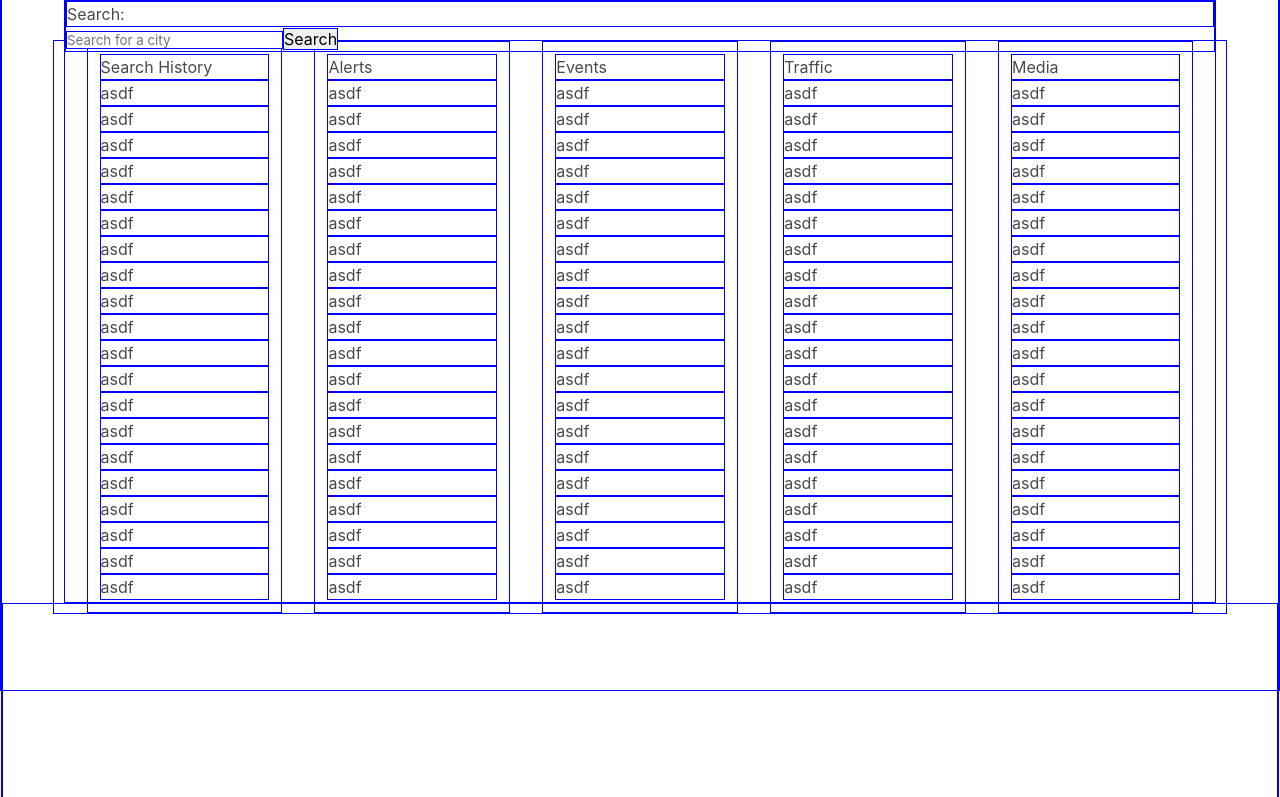
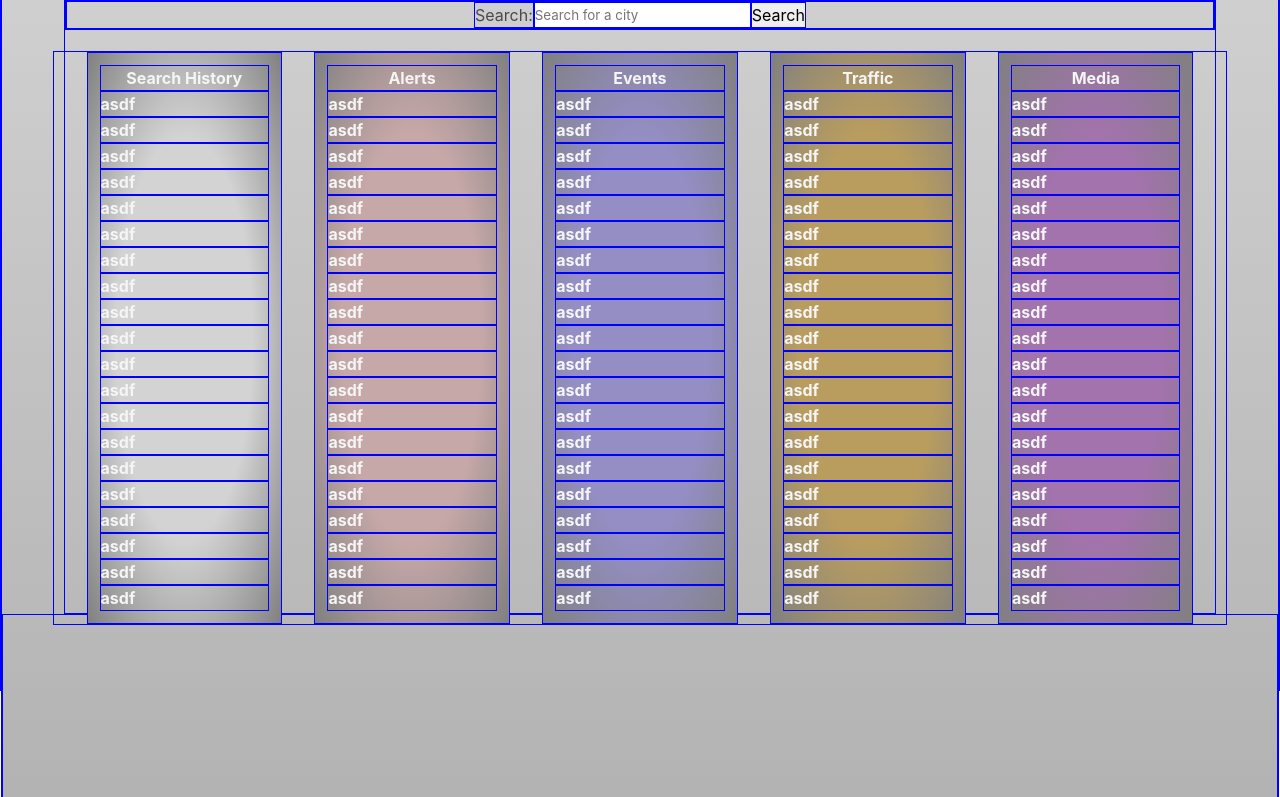
Before and after one commit to chaunnybby7/the-travel-center, a website: page index.html in a window 1280 px wide. Shown: the part 109-906 px from the top of the page. Drawn offline with nearby package versions, Linux system fonts and the light colour scheme; no server answers.

Commit message:
add css styling

```diff
--- a/assets/css/style.css
+++ b/assets/css/style.css
@@ -1,5 +1,15 @@
+:root {
+
+}
+
 * {
     border: 1px solid blue;
+}
+
+body {
+    background-image: linear-gradient(
+        lightgray 0%,
+        darkgray 100%);
 }
 
 #map {
@@ -12,3 +22,47 @@
 .column.is-2 {
     min-height: 400px;
 }
+
+#search-container {
+    margin-bottom: 33px;
+}
+
+#search-history {
+    background-image: radial-gradient(
+        lightgray 50%,
+        gray 100%);
+    color: whitesmoke;
+    font-weight: bolder;
+}
+
+#alerts {
+    background-image: radial-gradient(
+        rgb(199, 168, 168) 50%,
+        gray 100%);
+        color: whitesmoke;
+        font-weight: bolder;
+}
+
+#live-events {
+    background-image: radial-gradient(
+        rgb(148, 142, 196) 50%,
+        gray 100%);
+        color: whitesmoke;
+        font-weight: bolder;
+}
+
+#current-traffic {
+    background-image: radial-gradient(
+        rgb(185, 157, 95) 50%,
+        gray 100%);
+        color: whitesmoke;
+        font-weight: bolder;
+}
+
+#media-reports {
+    background-image: radial-gradient(
+        rgb(162, 115, 172) 50%,
+        gray 100%);
+        color: whitesmoke;
+        font-weight: bolder;
+}
--- a/assets/js/script.js
+++ b/assets/js/script.js
@@ -213,8 +213,9 @@ function constructHeader() {
 }
 
 function constructSearchBox() {
-    $('#main').append($('<div>').addClass('container is-justify-content-space-evenly').attr('id', 'search-group'));//Container
-    $('#search-group').append($('<p>').addClass('').attr('id', 'search-title').text('Search:'));//Left orientation
+    $('#main').append($('<div>').addClass('container is-flex is-justify-content-center').attr('id', 'search-container'));//Container
+    $('#search-container').append($('<div>').addClass('container is-flex is-justify-content-center is-4').attr('id', 'search-group'));//Container
+    $('#search-group').append($('<span>').addClass('').attr('id', 'search-title').text('Search:'));//Left orientation
     $('#search-group').append($('<input>').addClass('').attr({ id: 'search-input', type: 'text', placeholder: 'Search for a city' }));//Input text box
     $('#search-group').append($('<button>').addClass('').attr('id', 'search-button').text('Search'));//Search button
 }
@@ -224,27 +225,27 @@ function constructMain() {
     $('#main').append($('<div>').addClass('columns is-flex-wrap-wrap is-flex-grow-1 is-justify-content-space-evenly').attr('id', 'all-container'));
 
     $('#all-container').append($('<div>').addClass('column is-2').attr('id', 'search-history'));
-    $('#search-history').append($('<div>').addClass('row').attr('id', 'history-title').text('Search History'));
+    $('#search-history').append($('<div>').addClass('row has-text-centered').attr('id', 'history-title').text('Search History'));
     for (var i = 0; i < fetchedList; i++) {
         $('#search-history').append($('<div>').addClass('row').attr('id', 'history' + i).text('asdf'));//parsed variable for text
     }
     $('#all-container').append($('<div>').addClass('column is-2').attr('id', 'alerts'));
-    $('#alerts').append($('<div>').addClass('row').attr('id', 'alerts-title').text('Alerts'));
+    $('#alerts').append($('<div>').addClass('row has-text-centered').attr('id', 'alerts-title').text('Alerts'));
     for (var i = 0; i < fetchedList; i++) {
         $('#alerts').append($('<div>').addClass('row').attr('id', 'alerts' + i).text('asdf'));//parse variable for text
     }
     $('#all-container').append($('<div>').addClass('column is-2').attr('id', 'live-events'));
-    $('#live-events').append($('<div>').addClass('row').attr('id', 'events-title').text('Events'));
+    $('#live-events').append($('<div>').addClass('row has-text-centered').attr('id', 'events-title').text('Events'));
     for (var i = 0; i < fetchedList; i++) {
         $('#live-events').append($('<div>').addClass('row').attr('id', 'events' + i).text('asdf'));//parse variable for text
     }
     $('#all-container').append($('<div>').addClass('column is-2').attr('id', 'current-traffic'));
-    $('#current-traffic').append($('<div>').addClass('row').attr('id', 'traffic-title').text('Traffic'));
+    $('#current-traffic').append($('<div>').addClass('row has-text-centered').attr('id', 'traffic-title').text('Traffic'));
     for (var i = 0; i < fetchedList; i++) {
         $('#current-traffic').append($('<div>').addClass('row').attr('id', 'traffic' + i).text('asdf'));//parse variable for text
     }
     $('#all-container').append($('<div>').addClass('column is-2').attr('id', 'media-reports'));
-    $('#media-reports').append($('<div>').addClass('row').attr('id', 'media-title').text('Media'));
+    $('#media-reports').append($('<div>').addClass('row has-text-centered').attr('id', 'media-title').text('Media'));
     for (var i = 0; i < fetchedList; i++) {
         $('#media-reports').append($('<div>').addClass('row').attr('id', 'traffic' + i).text('asdf'));//parse variable for text
     }
--- a/index.html
+++ b/index.html
@@ -92,7 +92,7 @@
         </nav>
         <h1
             style="text-align: center; font-size: xx-large; font-family: 'Krona One', 'Franklin Gothic Medium', 'Arial Narrow', Arial, sans-serif;">
-            DISASTER COMMAND CENTER</h1>
+            COMMAND CENTER</h1>
     </header>
     <main id="main">
 
@@ -100,6 +100,8 @@
     <footer id="footer">
         <iframe width="600" height="450" style="border:0" loading="lazy" allowfullscreen referrerpolicy="no-referrer-when-downgrade"></iframe>
     </footer>
+
+
     <script src="https://cdnjs.cloudflare.com/ajax/libs/jquery/3.5.1/jquery.min.js"></script>
     <script src="https://cdnjs.cloudflare.com/ajax/libs/popper.js/1.16.1/umd/popper.min.js"></script>
     <script src="https://unpkg.com/dayjs@1.8.21/dayjs.min.js"></script>
```
